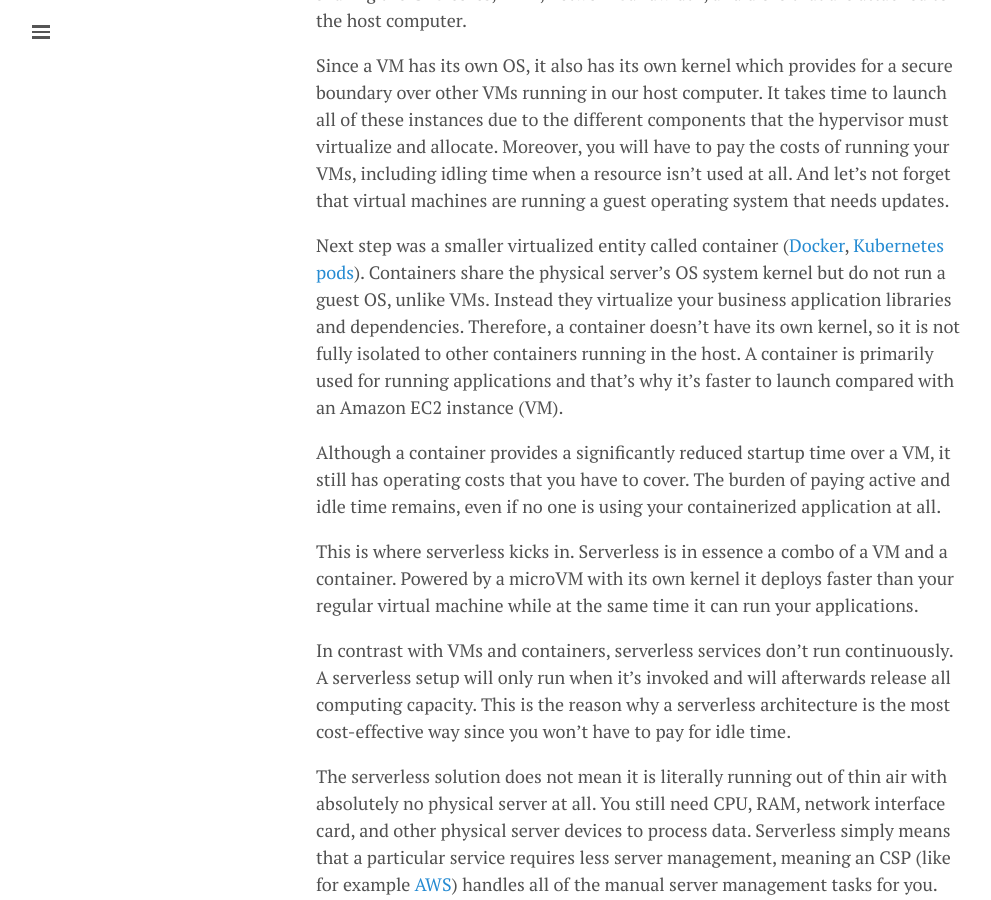
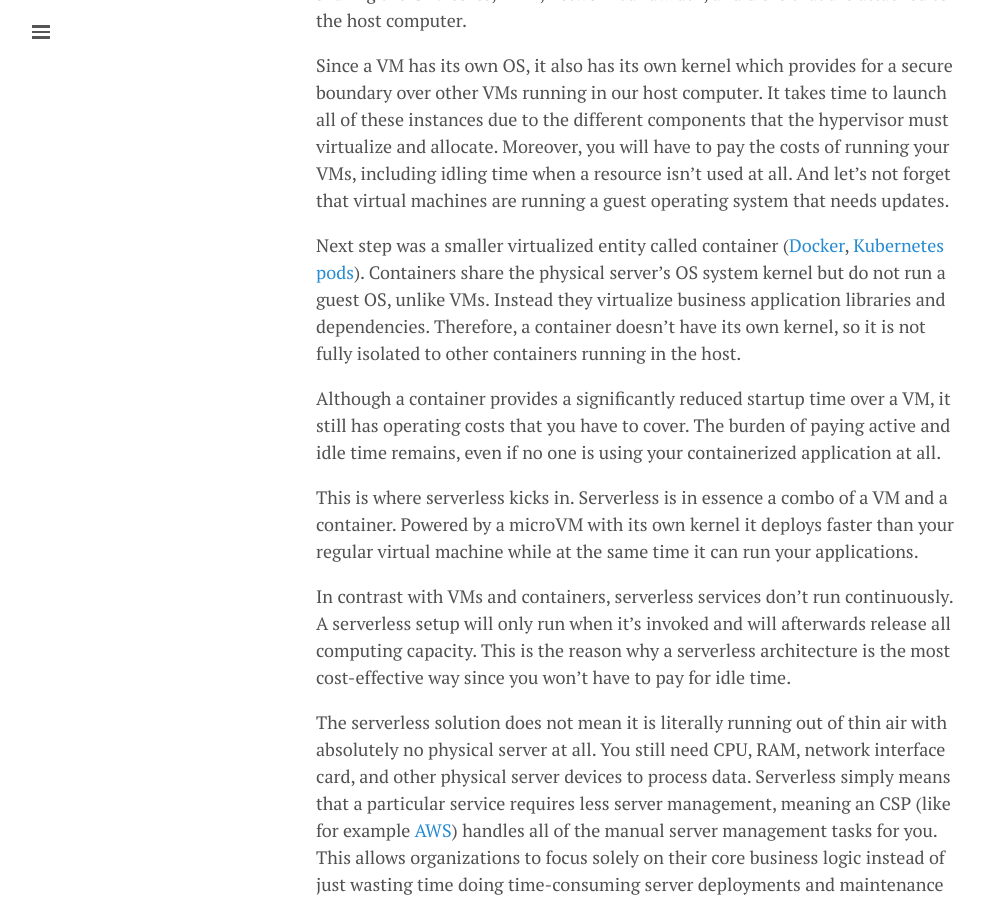
Before and after one commit to lgeurts/lgeurts.github.io, a Jekyll site: the page built from _posts/2022-03-29-what-is-serverless-computing.md, in a window 1280 px wide and 900 px high, scrolled down 643 px. Shown: the whole window, without its empty margins (0-991 px from the left). Built offline with Jekyll 4.4.1, drawn with Linux system fonts in a browser that asks for light colours; nearby versions of some CDN libraries; comment, search, counter and statistics services are not loaded.

Commit message:
Update 2022-03-29-what-is-serverless-computing.md

```diff
--- a/_posts/2022-03-29-what-is-serverless-computing.md
+++ b/_posts/2022-03-29-what-is-serverless-computing.md
@@ -17,7 +17,7 @@
 
 Since a VM has its own OS, it also has its own kernel which provides for a secure boundary over other VMs running in our host computer. It takes time to launch all of these instances due to the different components that the hypervisor must virtualize and allocate. Moreover, you will have to pay the costs of running your VMs, including idling time when a resource isn’t used at all. And let's not forget that virtual machines are running a guest operating system that needs updates.
 
-Next step was a smaller virtualized entity called container ([Docker](https://aws.amazon.com/docker/), [Kubernetes pods](https://aws.amazon.com/kubernetes/)). Containers share the physical server’s OS system kernel but do not run a guest OS, unlike VMs. Instead they virtualize your business application libraries and dependencies. Therefore, a container doesn’t have its own kernel, so it is not fully isolated to other containers running in the host. A container is primarily used for running applications and that's why it's faster to launch compared with an Amazon EC2 instance (VM).
+Next step was a smaller virtualized entity called container ([Docker](https://aws.amazon.com/docker/), [Kubernetes pods](https://aws.amazon.com/kubernetes/)). Containers share the physical server’s OS system kernel but do not run a guest OS, unlike VMs. Instead they virtualize business application libraries and dependencies. Therefore, a container doesn’t have its own kernel, so it is not fully isolated to other containers running in the host.
 
 Although a container provides a significantly reduced startup time over a VM, it still has operating costs that you have to cover. The burden of paying active and idle time remains, even if no one is using your containerized application at all.
 
```
